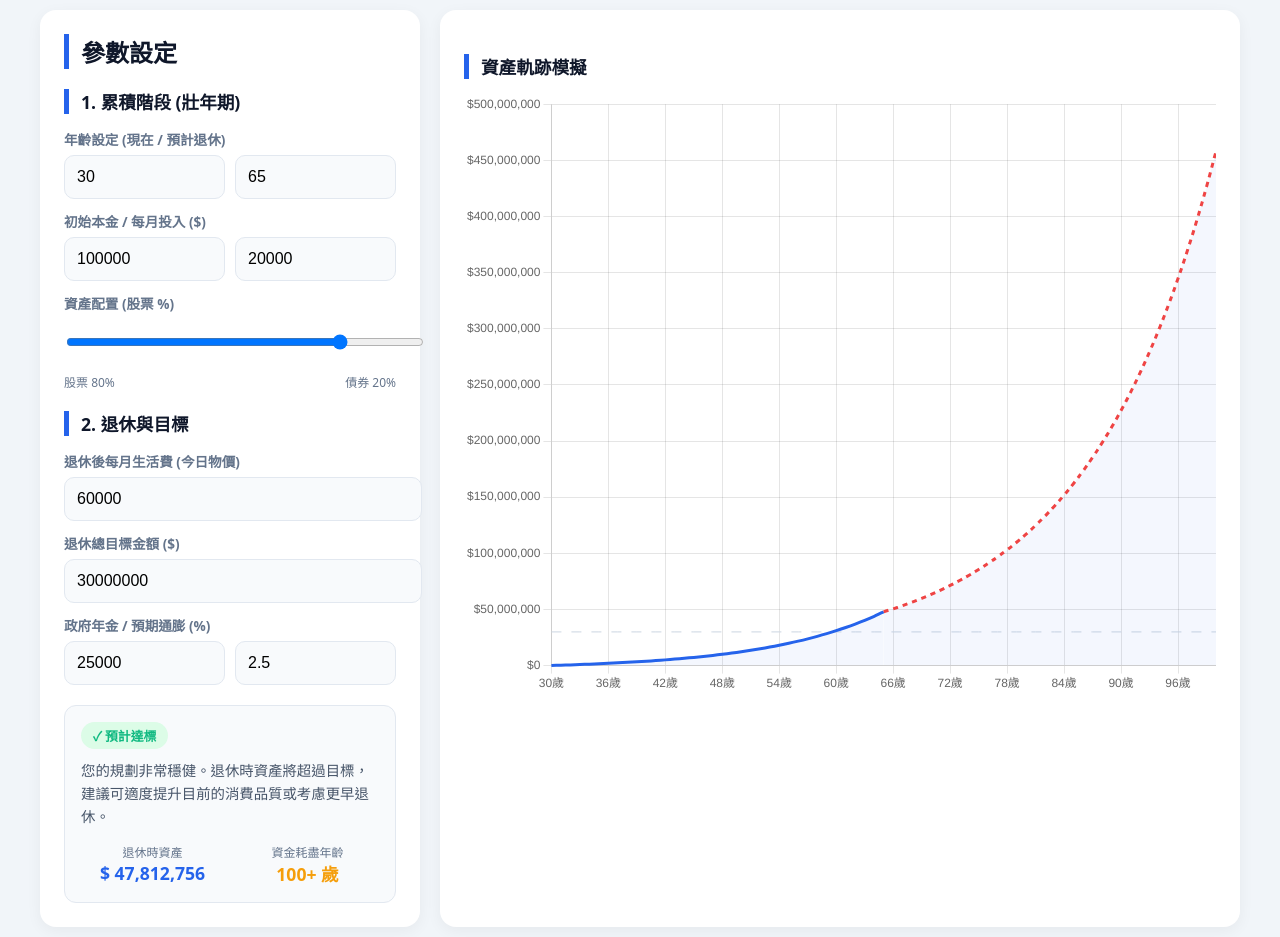
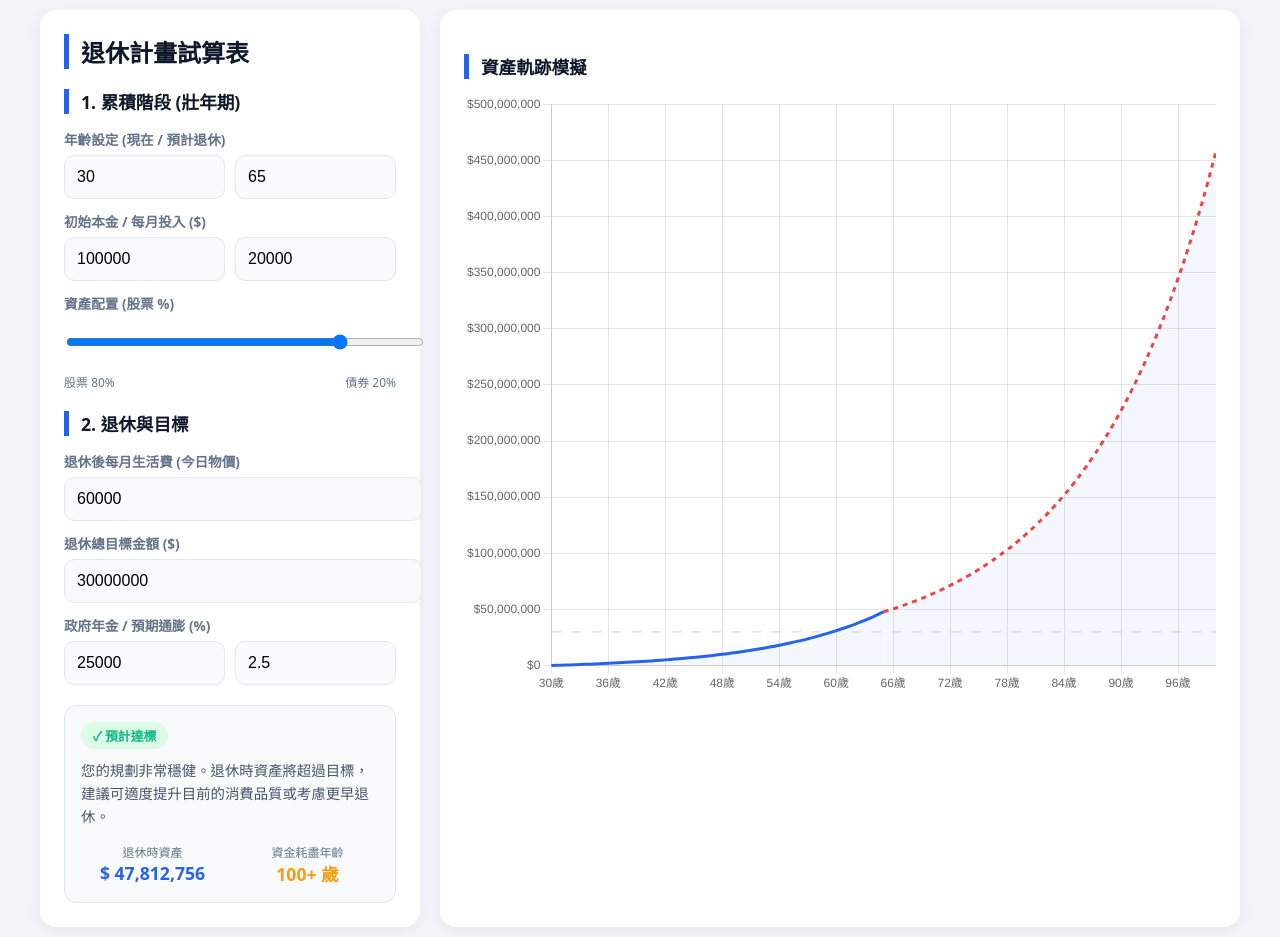
Before and after one commit to FinancialElson/-, a plain HTML site: page index.html in a window 1280 px wide. Drawn offline with nearby package versions, Linux system fonts and the light colour scheme.

Commit message:
Update index.html

```diff
--- a/index.html
+++ b/index.html
@@ -109,7 +109,7 @@
 <div class="app-container">
     <!-- 左側控制面板 -->
     <div class="card">
-        <h2>參數設定</h2>
+        <h2>退休計畫試算表</h2>
 
         <h3>1. 累積階段 (壯年期)</h3>
         <div class="input-group">
```
